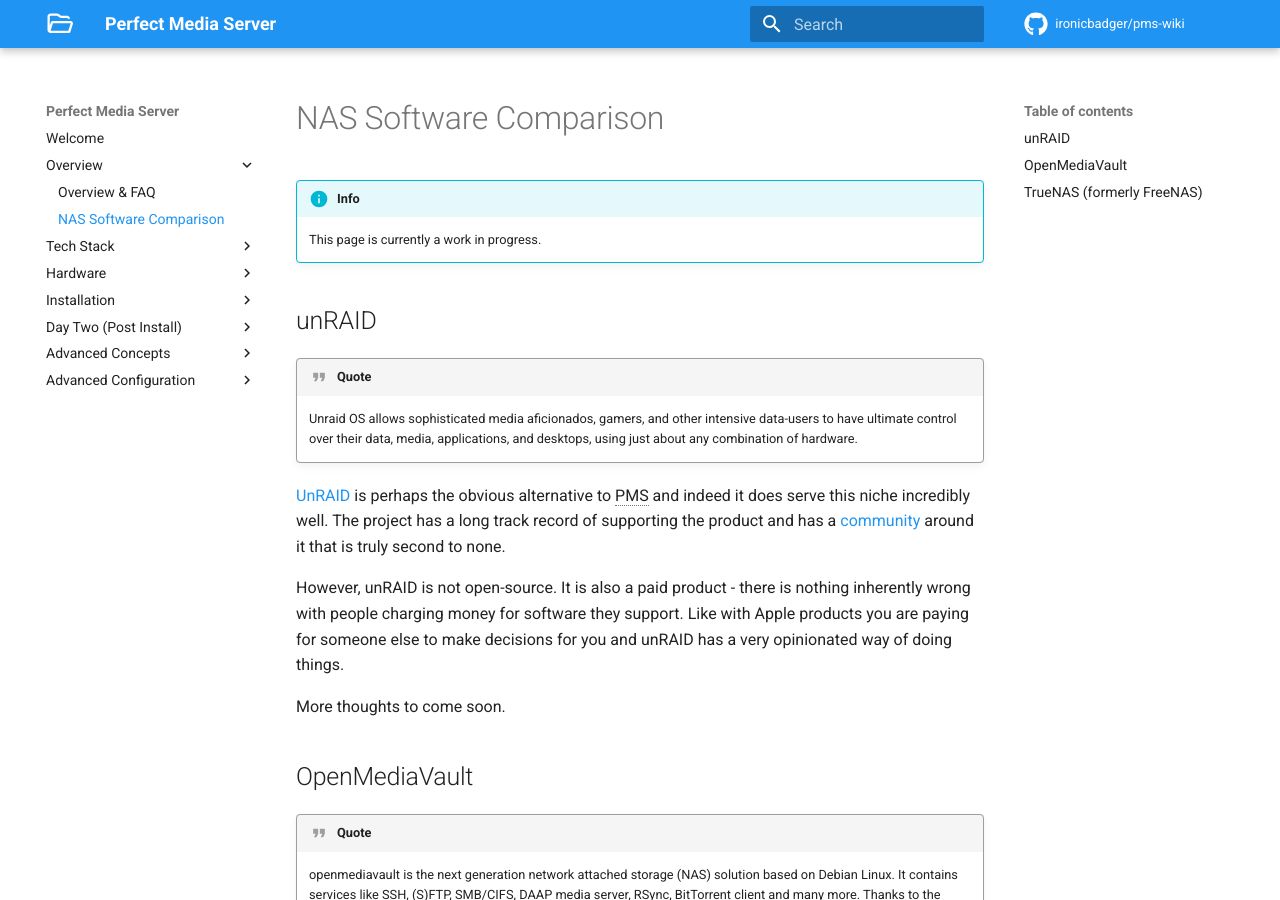
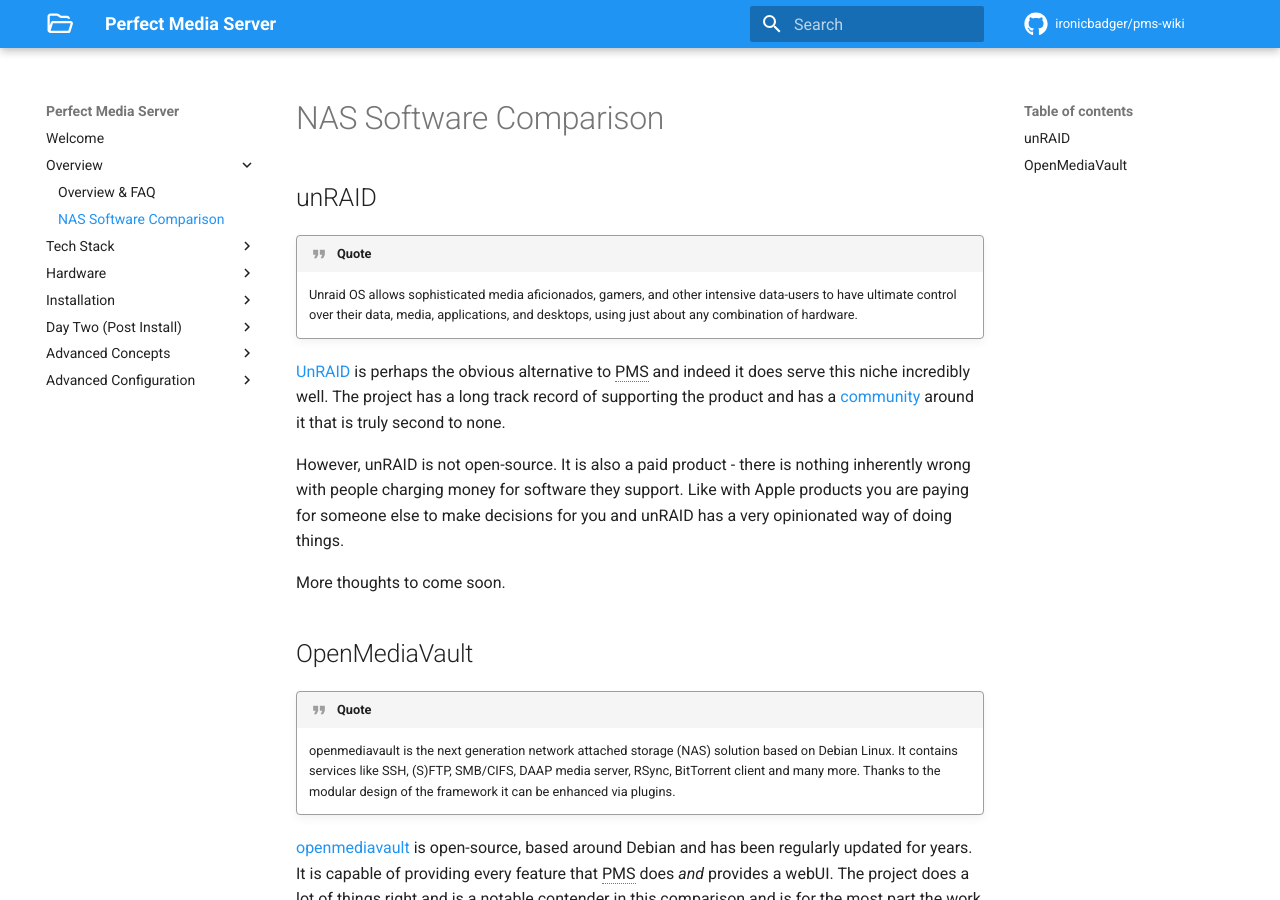
Before and after one commit to ironicbadger/pms-wiki, an MkDocs documentation site: the page built from docs/overview/nas-software-comparison.md, in a window 1280 px wide and 900 px high. Built offline with MkDocs 1.6.1 and Material for MkDocs 9.7.7, drawn with Linux system fonts in a browser that asks for light colours; some web fonts are replaced; comment, search, counter and statistics services are not loaded; some of the changed text lies outside the part shown.

Commit message:
removed WIP label

```diff
--- a/docs/overview/nas-software-comparison.md
+++ b/docs/overview/nas-software-comparison.md
@@ -1,7 +1,4 @@
 # NAS Software Comparison
-
-!!! info
-    This page is currently a work in progress.
 
 ## unRAID
 
@@ -35,6 +32,4 @@ This pervasive frustration was also the case as a new user. Something that could
 
 OpenMediaVault is just Linux underneath though which is a good thing. This means it runs docker, supports ZFS (via DKMS), SnapRAID and MergerFS too.
 
-## TrueNAS (formerly FreeNAS)
-
 *[PMS]: Perfect Media Server
```
